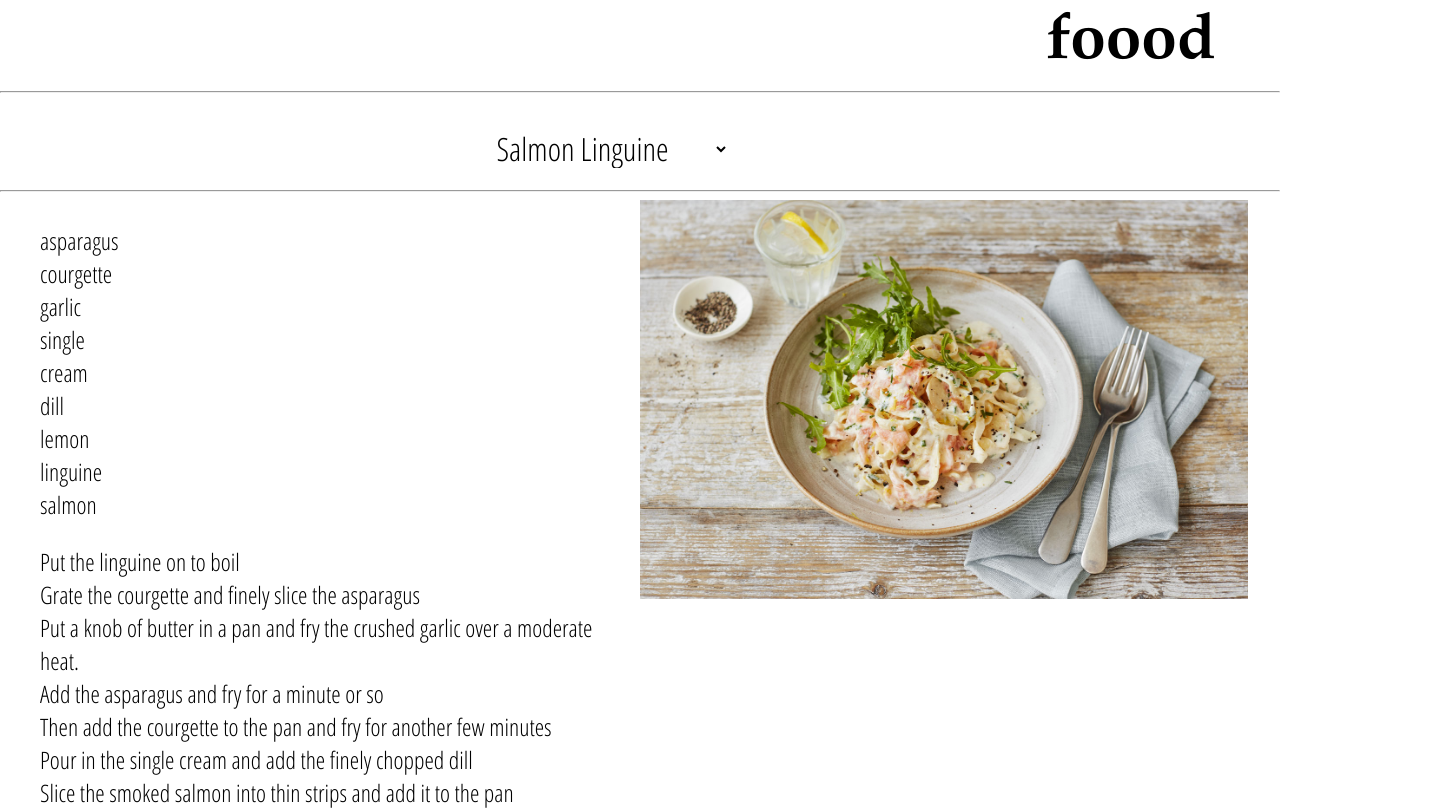
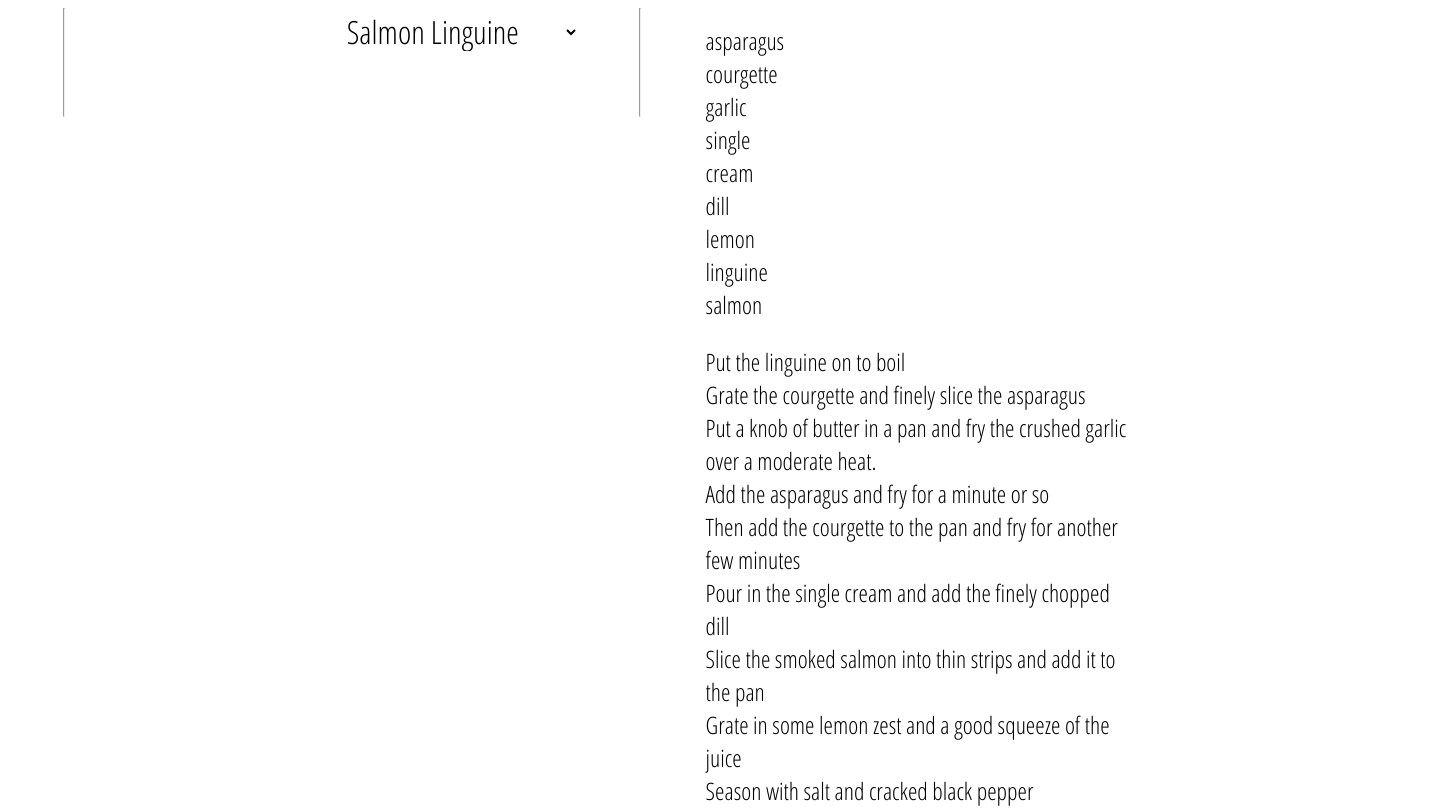
Before and after one commit to edpe/foood, a React (Create React App) app: page / in a window 1280 px wide. Shown: the top 810 px of the page, 1450 px wide, since content can reach past the window. Built offline with nearby package versions, Linux system fonts and the light colour scheme.

Commit message:
add grid rows and columns

```diff
--- a/src/components/App.js
+++ b/src/components/App.js
@@ -33,7 +33,7 @@ class App extends Component {
     });
 
     return (
-      <div>
+      <div className={styles.wrapper}>
         <h2 className={styles.title}>foood</h2>
         <hr/>
         <Menu className onChange={this.handleChange}/>
--- a/src/components/App.module.css
+++ b/src/components/App.module.css
@@ -1,11 +1,25 @@
 .main {
-  display: flex;
   flex: 1;
+}
+
+.wrapper {
+  display: grid;
+  width: 100%;
+  grid-template-areas:
+  "blank header header header blank"
+  "blank title title title blank"
+  "blank ingredients blank image blank"
+  "blank ingredients blank image blank"
+  "blank footer footer footer blank";
+  grid-template-rows: 10% 10% 35% 35% 10%;
+  grid-template-columns: 10% 38% 4% 38% 10%;
+}
+
+body {
   font-family: 'Open Sans Condensed', sans-serif;
 }
 
 .ingredients {
-  font-family: 'Open Sans Condensed', sans-serif;
   text-align: center-left;
   list-style-type: none;
   margin-right: 20px;
@@ -15,10 +29,10 @@
 .foodImage {
   width: 100%;
   height: auto;
-  padding-right: 5%;
 }
 
 .title {
+  grid-area: title;
   font-family: garamond;
   font-size: 4rem;
   margin-top: 0.1em;
@@ -28,9 +42,9 @@
 }
 
 .article {
-  flex: 50%;
+  grid-area: ingredients;
 }
 
 .aside {
-  flex: 50%;
+  grid-area: image;
 }
```
